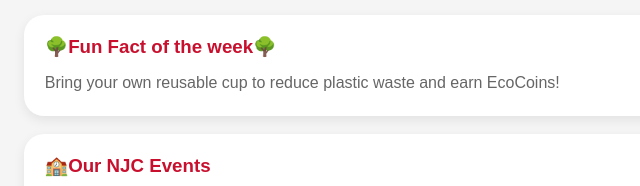
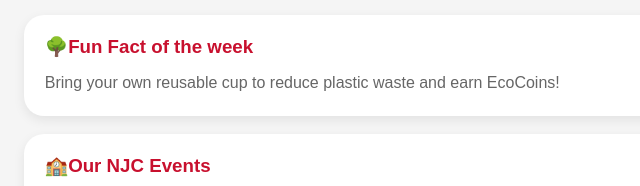
Before and after one commit to mvqtvn/credit-reward, a plain HTML site: page index.html in a window 1280 px wide. Shown: the part 421-607 px from the top of the page, 0-640 px from the left. Drawn offline with Linux system fonts and the light colour scheme.

Commit message:
Update index.html

```diff
--- a/index.html
+++ b/index.html
@@ -55,7 +55,7 @@
 
     <h2>Eco News & Highlights</h2>
         <div class="eco-card">
-            <h3>🌳Fun Fact of the week🌳</h3>
+            <h3>🌳Fun Fact of the week</h3>
             <p>
                 Bring your own reusable cup to reduce
                 plastic waste and earn EcoCoins!
@@ -87,5 +87,4 @@
 
 <script src="script.js"></script>
 </body>
-
 </html>
```
